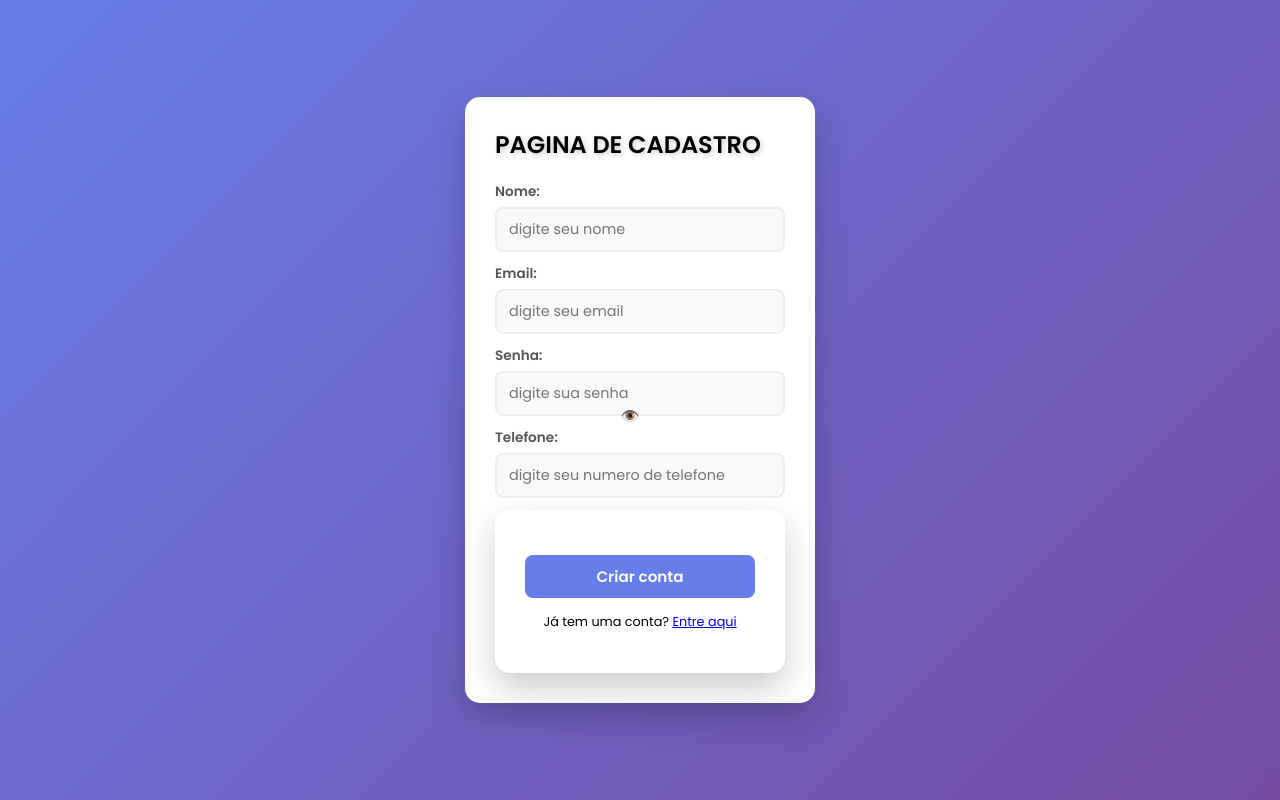
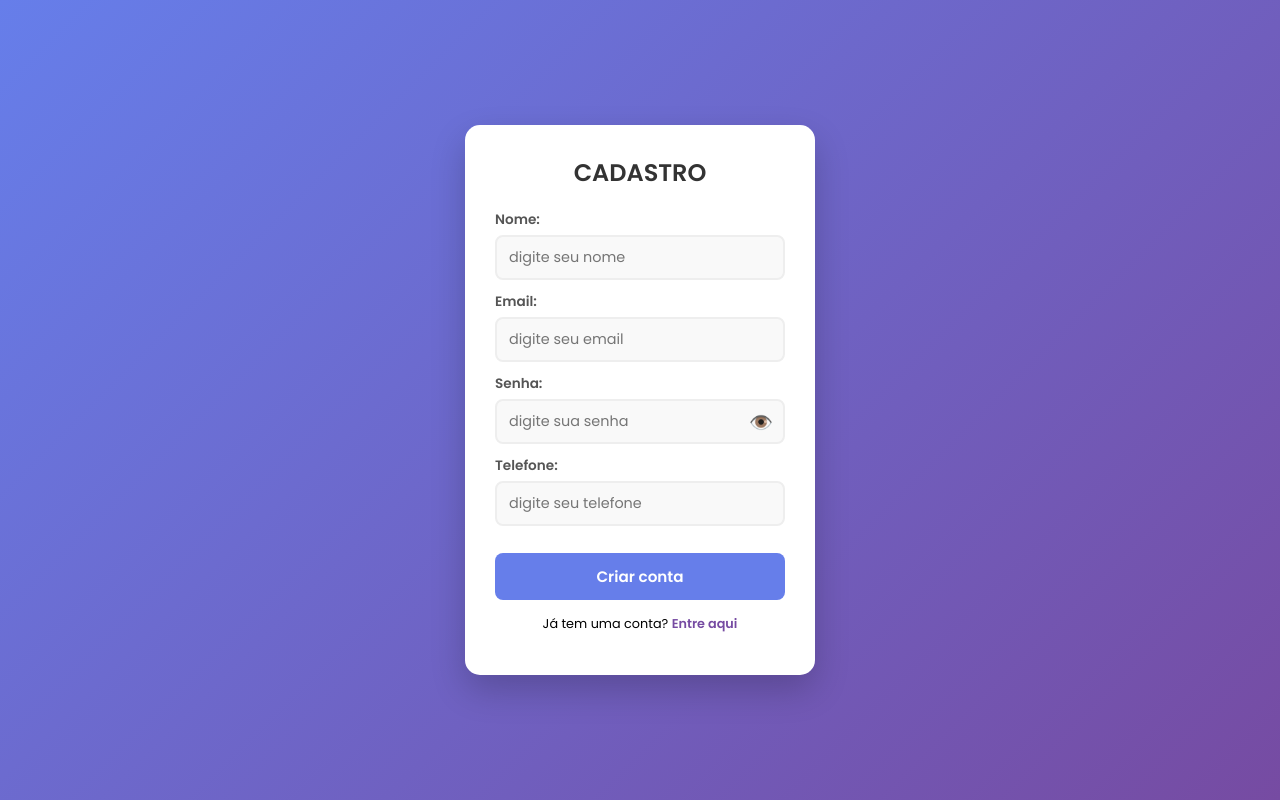
Before and after one commit to marceloferreiracampos07/to-do-list, a website: page views/cadastro.html in a window 1280 px wide. Drawn offline with Linux system fonts and the light colour scheme.

Commit message:
adicionando o olho para o usuario ver a senha

```diff
--- a/views/cadastro.html
+++ b/views/cadastro.html
@@ -1,10 +1,9 @@
 <!DOCTYPE html>
-<html lang="en">
+<html lang="pt-br">
 <head>
     <meta charset="UTF-8">
     <meta name="viewport" content="width=device-width, initial-scale=1.0">
-    <title>pagina de cadastro </title>
-</head>
+    <title>Página de Cadastro</title>
     <style>
         @import url('https://fonts.googleapis.com/css2?family=Poppins:wght@300;400;600&display=swap');
 
@@ -19,18 +18,9 @@ body {
             background: linear-gradient(135deg, #667eea 0%, #764ba2 100%);
             height: 100vh;
             display: flex;
-    flex-direction: column;
             justify-content: center;
             align-items: center;
             padding: 20px;
-}
-
-header h1 {
-    color:black;
-    font-size: 1.5rem;
-    font-weight: 600;
-    margin-bottom: 20px;
-    text-shadow: 2px 2px 5px rgba(0, 0, 0, 0.2);
         }
 
         main {
@@ -42,6 +32,13 @@ main {
             max-width: 350px;
         }
 
+        header h1 {
+            color: #333;
+            font-size: 1.5rem;
+            font-weight: 600;
+            margin-bottom: 20px;
+            text-align: center;
+        }
 
         form div {
             margin-bottom: 12px;
@@ -63,11 +60,41 @@ input {
             outline: none;
             font-size: 0.9rem;
             background: #f9f9f9;
+            transition: border-color 0.3s;
         }
 
-button {
+        input:focus {
+            border-color: #667eea;
+        }
+
+        .password-wrapper {
+            position: relative;
             width: 100%;
-    padding: 10px;
+        }
+
+        .password-wrapper input {
+            padding-right: 45px;
+        }
+
+        .toggle-btn {
+            position: absolute;
+            right: 12px;
+            top: 50%;
+            transform: translateY(-50%);
+            background: none;
+            border: none;
+            cursor: pointer;
+            font-size: 1.2rem;
+            padding: 0;
+            display: flex;
+            align-items: center;
+            justify-content: center;
+            color: #777;
+        }
+
+        button[type="submit"] {
+            width: 100%;
+            padding: 12px;
             background: #667eea;
             color: white;
             border: none;
@@ -76,6 +103,11 @@ button {
             font-weight: 600;
             cursor: pointer;
             margin-top: 15px;
+            transition: background 0.3s;
+        }
+
+        button[type="submit"]:hover {
+            background: #5a6fd6;
         }
 
         .signup-link {
@@ -83,91 +115,79 @@ button {
             margin-top: 15px;
             font-size: 0.8rem;
         }
+
+        .signup-link a {
+            color: #764ba2;
+            text-decoration: none;
+            font-weight: 600;
+        }
     </style>
+</head>
 <body>
-
-
     <main>
         <header>
-        <h1>PAGINA DE CADASTRO</h1>
+            <h1>CADASTRO</h1>
         </header>
+
         <form method="POST" action="/cadastro" id="formCadastro">
             <div>
-
                 <label>Nome:</label>
-            <input type="text" name="name" placeholder="digite seu nome" id="name" required >
-
-            </div>
-            <div>
-
-            <label>Email:</label>
-            <input type="email" name="email" placeholder="digite seu email "  required>
-
-            </div>
-
-
-            <div>
-
-            <label>Senha:</label>
-            <input type="password" name="password" placeholder="digite sua senha " id="senha" required>
-            <button type="button" id="togglePassword" style="position: absolute; right: 10px; top: 50%; transform: translateY(-50%); border: none; background: none; cursor: pointer;">
-            👁️
-        </button>
-
+                <input type="text" name="name" placeholder="digite seu nome" id="name" required>
             </div>
 
             <div>
+                <label>Email:</label>
+                <input type="email" name="email" placeholder="digite seu email" required>
+            </div>
 
+            <div>
+                <label>Senha:</label>
+                <div class="password-wrapper">
+                    <input type="password" name="password" placeholder="digite sua senha" id="password" required>
+                    <button type="button" id="togglePassword" class="toggle-btn">👁️</button>
+                </div>
+            </div>
+
+            <div>
                 <label>Telefone:</label>
-            <input type="tel" name="telefone" placeholder="digite seu numero de telefone" required>
+                <input type="tel" name="telefone" placeholder="digite seu telefone" required>
+            </div>
 
-            </div>
-            <main>
-    <form method="post" action="/register/save"> <button type="submit">Criar conta</button>
+            <button type="submit">Criar conta</button>
 
             <div class="signup-link">
                 Já tem uma conta? <a href="/login">Entre aqui</a>
             </div>
         </form>
-    <div id="mensagem"></div>
     </main>
 
-        </form>
-
-    </main>
     <script>
         const form = document.querySelector('#formCadastro');
+        const togglePassword = document.querySelector('#togglePassword');
+        const passwordField = document.querySelector('#password');
+
+        togglePassword.addEventListener('click', function () {
+            const type = passwordField.getAttribute('type') === 'password' ? 'text' : 'password';
+            passwordField.setAttribute('type', type);
+            this.textContent = type === 'password' ? '👁️' : '🙈';
+        });
 
         form.addEventListener('submit', function(event) {
-    const senha = document.querySelector('#password').value;
-    const nome = document.querySelector('#name').value;
+            const senhaValue = passwordField.value;
+            const nomeValue = document.querySelector('#name').value;
 
-    if (nome.length < 3) {
+            if (nomeValue.trim().length < 3) {
                 event.preventDefault();
                 alert('Por favor, digite seu nome completo.');
                 return;
             }
 
-    if (senha.length < 6) {
+            if (senhaValue.length < 6) {
                 event.preventDefault();
                 alert('A senha deve ter pelo menos 6 caracteres.');
                 return;
             }
-
-    console.log('Enviando dados para o servidor...');
         });
-const togglePassword = document.querySelector('#togglePassword');
-    const password = document.querySelector('#password');
-
-    togglePassword.addEventListener('click', function () {
-
-        const type = password.getAttribute('type') === 'password' ? 'text' : 'password';
-        password.setAttribute('type', type);
-
-
-        this.textContent = type === 'password' ? '👁️' : '🙈';
-    });
-
     </script>
 </body>
 </html>
```
Lines whose indentation alone changed are shown as unchanged.
